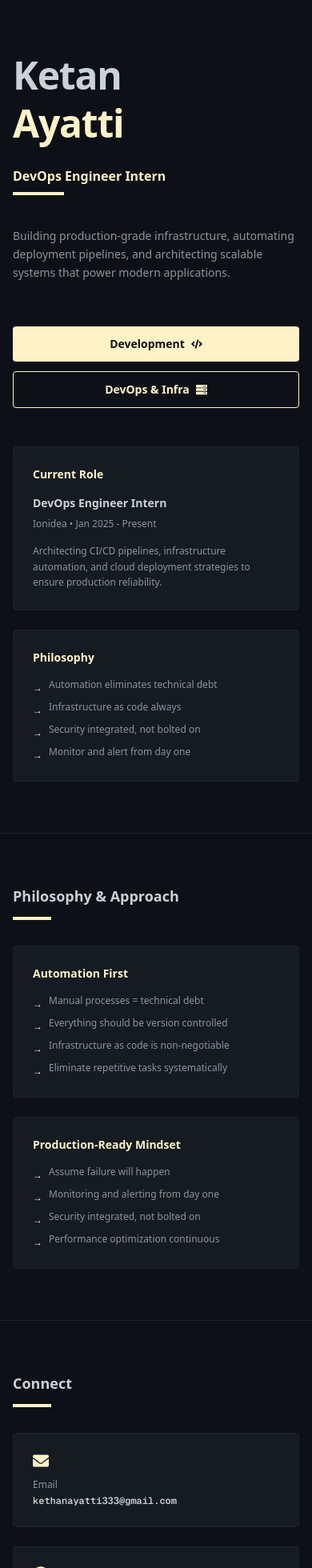
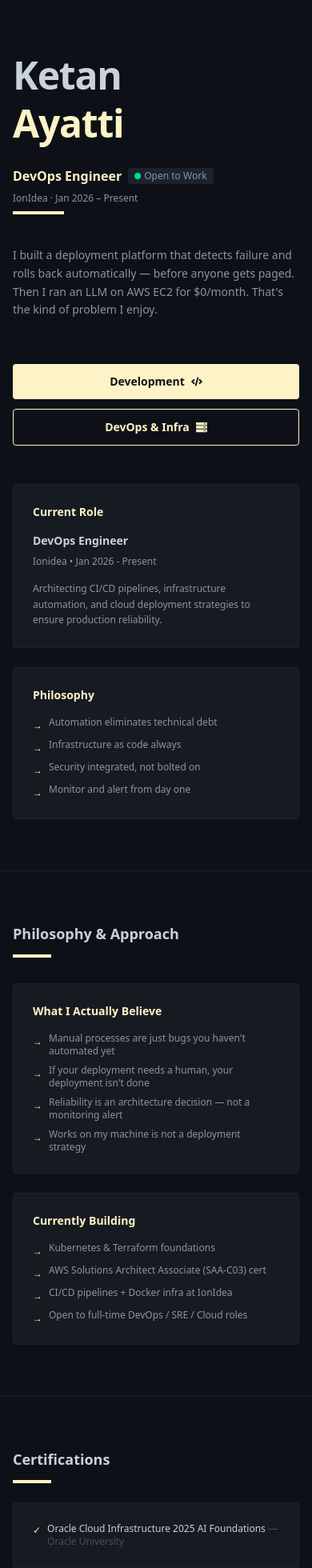
Before and after one commit to ketanayatti/mywebsite, a Next.js app: page / in a window 390 px wide. Shown: the top 1960 px of the page at 80% size. Built offline with nearby package versions, Linux system fonts and the light colour scheme.

Commit message:
feat: Update portfolio with new projects, enhanced descriptions, and improved UI elements

```diff
--- a/src/app/layout.tsx
+++ b/src/app/layout.tsx
@@ -14,24 +14,31 @@ const geistMono = Geist_Mono({
 });
 
 export const metadata: Metadata = {
-  title: "Ketan Ayatti | DevOps Engineer",
+  title: "Ketan Ayatti — DevOps Engineer | AWS · Docker · Kubernetes",
   description:
-    "DevOps Engineer building scalable infrastructure, automated deployment systems, and resilient cloud platforms. Specializing in CI/CD, Docker, AWS, and cloud-native architecture.",
+    "DevOps Engineer building self-healing infrastructure, CI/CD pipelines, and cloud-native systems on AWS. Open to full-time DevOps / SRE / Cloud roles. Based in Bengaluru.",
   keywords: [
     "DevOps Engineer",
+    "SRE",
     "Cloud Engineer",
+    "Infrastructure Engineer",
     "CI/CD",
     "Docker",
     "AWS",
-    "Infrastructure",
-    "Ketan Ayatti",
+    "Kubernetes",
+    "Jenkins",
+    "Terraform",
+    "Linux",
+    "Bengaluru",
+    "India",
   ],
   authors: [{ name: "Ketan Ayatti" }],
   openGraph: {
-    title: "Ketan Ayatti | DevOps Engineer",
+    title: "Ketan Ayatti — DevOps Engineer",
     description:
-      "DevOps Engineer building scalable infrastructure and automated deployment systems.",
+      "I built a deployment platform that fixes itself. Then ran an LLM on AWS for $0/month.",
     type: "website",
+    locale: "en_US",
   },
 };
 
--- a/src/app/ops/page.tsx
+++ b/src/app/ops/page.tsx
@@ -12,29 +12,28 @@ export default function OpsPage() {
   }, []);
   const opsProjects = [
     {
-      title: "Autonomous Self-Healing Infrastructure",
-      description: "AI-powered CI/CD with automated rollbacks and health monitoring.",
+      title: "Self-Hosted AIOps Agent on AWS EC2",
+      description: "$0/month LLM inference. No OpenAI. No API keys. No cloud AI bill.",
+      techs: ["Python", "FastAPI", "llama.cpp", "AWS EC2", "systemd", "Linux"],
+      github: "https://github.com/ketanayatti/Self-Hosted-AIOps-Agent-on-AWS",
+      highlights: [
+        "On-instance LLM inference — zero external AI API costs",
+        "Stable inference within 1GB RAM via 2GB swap + quantized model",
+        "REST endpoints: /metrics /query /exec /health",
+        "systemd service — survives reboots, production-ready startup",
+      ],
+    },
+    {
+      title: "Autonomous Self-Healing Deployment Platform",
+      description: "Deployment platform that detects failure and rolls back automatically. Blue-green strategy. NGINX traffic switching. No humans required at 3am.",
       techs: ["Docker", "Jenkins", "Python", "AWS", "Prometheus"],
       github: "https://github.com/ketanayatti/auto-healing-infra",
       highlights: [
-        "Automated deployment with rollback on failure",
+        "Automated deployment with zero-downtime blue-green strategy",
+        "Health check FAILS → nginx stays on blue, green container killed",
         "Real-time health monitoring and alerting",
-        "AI-driven anomaly detection",
         "Infrastructure as Code (Terraform/CloudFormation)",
         "Multi-region high availability setup",
-      ],
-    },
-    {
-      title: "AI Mock Interview CI/CD Pipeline",
-      description: "Complete DevOps setup for containerized application with automated testing.",
-      techs: ["Docker", "Jenkins", "AWS ECR", "pytest"],
-      github: "https://github.com/ketanayatti/ai-mock-interview-devops",
-      highlights: [
-        "Containerized microservices with Docker",
-        "GitOps-style CI/CD pipeline",
-        "Automated unit and integration testing",
-        "Container registry and image management",
-        "Deployment orchestration",
       ],
     },
     {
@@ -45,22 +44,22 @@ export default function OpsPage() {
       highlights: [
         "Service orchestration with Docker Compose",
         "Automated database backup and recovery",
-        "Load balancing and reverse proxy setup",
+        "Load balancing and reverse proxy setup with NGINX",
         "Monitoring with logs and metrics aggregation",
         "Secure credential management",
       ],
     },
     {
-      title: "Self-Hosted AIOps Agent on AWS",
-      description: "Production-grade AIOps micro-agent with local LLM inference on EC2 Free Tier.",
-      techs: ["Python", "FastAPI", "AWS EC2", "llama.cpp", "Docker"],
-      github: "https://github.com/ketanayatti/Self-Hosted-AIOps-Agent-on-AWS",
+      title: "AI Mock Interview CI/CD Pipeline",
+      description: "Complete DevOps setup for containerized application with automated testing.",
+      techs: ["Docker", "Jenkins", "AWS ECR", "pytest"],
+      github: "https://github.com/ketanayatti/ai-mock-interview-devops",
       highlights: [
-        "Live infrastructure monitoring (CPU/memory) via FastAPI",
-        "On-instance LLM inference with llama.cpp (zero external API costs)",
-        "Controlled command execution with whitelisted shell operations",
-        "Tool-first routing for deterministic operations",
-        "Fully self-hosted cloud workload deployment",
+        "Containerized microservices with Docker",
+        "Branch-aware Jenkins pipeline for dev/staging/prod",
+        "Automated unit and integration testing",
+        "Container registry and image management",
+        "Deployment orchestration and health checks",
       ],
     },
   ];
@@ -259,9 +258,9 @@ export default function OpsPage() {
       {/* Contact Section */}
       <section className="bg-[#0d1117] border-t border-[#1b2230]">
         <div className="max-w-6xl mx-auto px-4 sm:px-6 py-12 text-center">
-          <h2 className="text-lg md:text-xl font-bold text-[#c9d1d9] mb-3">Let&apos;s Build Infrastructure Together</h2>
+          <h2 className="text-lg md:text-xl font-bold text-[#c9d1d9] mb-3">Open to Full-Time Roles</h2>
           <p className="text-xs text-[#8b949e] mb-4 max-w-lg mx-auto">
-            Looking to discuss DevOps practices, infrastructure design, or CI/CD optimization?
+            Looking for DevOps Engineer / SRE / Cloud Engineer opportunities. Bengaluru, Pune, Hyderabad — or remote. I respond within 24 hours.
           </p>
           <a
             href="mailto:kethanayatti333@gmail.com"
--- a/src/app/page.tsx
+++ b/src/app/page.tsx
@@ -1,8 +1,8 @@
 import Landing from "@/components/Landing";
 
 export const metadata = {
-  title: "Ketan Ayatti | DevOps Engineer & Full-Stack Developer",
-  description: "Production-grade systems. From code to cloud.",
+  title: "Ketan Ayatti — DevOps Engineer",
+  description: "I built a deployment platform that detects failure and rolls back automatically. Then I ran an LLM on AWS EC2 for $0/month. That's the kind of problem I enjoy.",
 };
 
 export default function Home() {
--- a/src/components/DevOpsTerminal.tsx
+++ b/src/components/DevOpsTerminal.tsx
@@ -13,11 +13,114 @@ const TERMINAL_COMMANDS: Record<
   string,
   { output: string[]; type: "success" | "info" | "error" }
 > = {
+  whoami: {
+    output: [
+      "Ketan Ayatti — DevOps Engineer",
+    ],
+    type: "success",
+  },
+  status: {
+    output: [
+      "actively looking · DevOps / SRE / Cloud",
+      "Bengaluru or Remote · respond within 24hrs",
+    ],
+    type: "success",
+  },
+  "projects --highlight": {
+    output: [
+      "[1] autonomous-self-healing-platform  ·  zero-downtime blue-green deployment",
+      "[2] self-hosted-aiops-agent           ·  $0 LLM inference on AWS EC2 t2.micro",
+      "[3] communiatec-devops-platform       ·  full CI/CD + Docker + NGINX on Linux",
+      "[4] ai-mock-interview                 ·  branch-aware Jenkins pipeline",
+    ],
+    type: "info",
+  },
+  stack: {
+    output: [
+      "docker · jenkins · github-actions · aws-ec2 · nginx · linux · bash · python",
+      "learning: kubernetes · terraform",
+    ],
+    type: "info",
+  },
+  contact: {
+    output: [
+      "kethanayatti333@gmail.com",
+      "linkedin.com/in/ketanayatti",
+      "github.com/ketanayatti",
+    ],
+    type: "info",
+  },
+  aiops: {
+    output: [
+      "Self-Hosted AIOps Agent on AWS EC2",
+      "─────────────────────────────────────",
+      "Problem:  Everyone pays OpenAI. What's the cheapest possible AI agent?",
+      "Solution: TinyLlama 1.1B via llama.cpp on t2.micro (1GB RAM)",
+      "Trick:    2GB swap to fake memory headroom",
+      "Result:   $0/month inference cost. Production-ready via systemd.",
+      "Endpoints: /metrics /query /exec /health",
+      "Repo: github.com/ketanayatti/Self-Hosted-AIOps-Agent-on-AWS",
+    ],
+    type: "success",
+  },
+  selfheal: {
+    output: [
+      "Autonomous Self-Healing Deployment Platform",
+      "─────────────────────────────────────────────",
+      "Strategy: Blue-Green deployment with automated health validation",
+      "Flow:     push → green spins up → health check →",
+      "          PASS: nginx flips traffic, blue retired ✓",
+      "          FAIL: nginx stays on blue, green killed ✗",
+      "Result:   Zero-downtime releases. Zero humans paged at 3am.",
+      "Repo: github.com/ketanayatti/Autonomous-Self-Healing-Deployment-Platform",
+    ],
+    type: "success",
+  },
+  internship: {
+    output: [
+      "DevOps Engineer Intern — IonIdea (Jan 2026 – Present)",
+      "───────────────────────────────────────────────────────",
+      "✓ Hardened Linux servers: SSH key-only, UFW rules, RBAC",
+      "  → eliminated password-based login across all dev instances",
+      "✓ Jenkins CI/CD pipeline: 8-command manual deploy → 1 git push",
+      "✓ Dockerized full-stack app: dev/staging parity achieved",
+      "✓ Bash + cron automated backups: manual DBA effort → zero",
+      "✓ Centralized log rotation: observability improved, storage reduced",
+    ],
+    type: "info",
+  },
+  open: {
+    output: [
+      "STATUS: Open to Work",
+      "─────────────────────",
+      "Roles:     DevOps Engineer · SRE · Cloud Infrastructure Engineer",
+      "           Platform Engineer · Cloud Engineer",
+      "Locations: Bengaluru · Pune · Hyderabad · Remote",
+      "Type:      Full-time",
+      "Start:     Immediately available",
+      "",
+      "Reach out: kethanayatti333@gmail.com",
+    ],
+    type: "success",
+  },
   help: {
     output: [
       "╔══════════════════════════════════════════════════════════╗",
       "║          DEVOPS PLAYGROUND COMMAND REFERENCE             ║",
       "╚══════════════════════════════════════════════════════════╝",
+      "",
+      "📊 QUICK COMMANDS:",
+      "  whoami                   About me",
+      "  status                   Current hiring status",
+      "  projects --highlight     Highlight projects",
+      "  stack                    Tech stack",
+      "  contact                  Contact info",
+      "",
+      "🚀 PROJECT DEEP DIVES:",
+      "  aiops                    Self-Hosted AIOps Agent",
+      "  selfheal                 Self-Healing Platform",
+      "  internship               Current internship at IonIdea",
+      "  open                     Open to Work details",
       "",
       "📦  DEPLOYMENT COMMANDS:",
       "  deploy --env=prod        Deploy to production",
@@ -45,35 +148,6 @@ const TERMINAL_COMMANDS: Record<
       "  help                     Show this help message",
     ],
     type: "info",
-  },
-  status: {
-    output: [
-      "╔══════════════════════════════════════════════════════════╗",
-      "║                  DEPLOYMENT STATUS                       ║",
-      "╚══════════════════════════════════════════════════════════╝",
-      "",
-      "🟢 PRODUCTION",
-      "  Status: OPERATIONAL",
-      "  Version: v1.2.3",
-      "  Uptime: 99.98%",
-      "  Last Deploy: 2 hours ago",
-      "  CPU: 32% | Memory: 45% | Disk: 62%",
-      "",
-      "🟡 STAGING",
-      "  Status: OPERATIONAL",
-      "  Version: v1.3.0-dev",
-      "  Uptime: 99.95%",
-      "  Health Checks: PASSING ✓",
-      "",
-      "🐳 CONTAINERS",
-      "  Frontend: running (2 instances)",
-      "  API: running (3 instances)",
-      "  Database: running (1 instance)",
-      "  Cache: running (1 instance)",
-      "",
-      "✓ All systems operational",
-    ],
-    type: "success",
   },
   "docker ps": {
     output: [
@@ -228,14 +302,15 @@ const TERMINAL_COMMANDS: Record<
       "",
       "👤 PERSONAL INFORMATION:",
       "  Name: Ketan Ayatti",
-      "  Role: DevOps Engineer Intern",
+      "  Role: DevOps Engineer",
       "  Company: Ionidea",
-      "  Location: India",
+      "  Location: Bengaluru, India · Open to Pune, Hyderabad, Remote",
       "  Email: kethanayatti333@gmail.com",
       "",
       "🔗 SOCIAL LINKS:",
       "  GitHub: https://github.com/ketanayatti",
       "  LinkedIn: https://www.linkedin.com/in/ketanayatti",
+      "  Portfolio: ketanayatti.netlify.app",
       "",
       "🎯 EXPERTISE:",
       "  • Docker & Container Orchestration",
@@ -250,49 +325,11 @@ const TERMINAL_COMMANDS: Record<
       "  • Autonomous Self-Healing Infrastructure Platform",
       "  • AI Mock Interview Platform (Full DevOps Setup)",
       "  • Self-Hosted AIOps Agent on AWS EC2",
-      "  • Enterprise Infrastructure Automation",
+      "  • CI/CD setup at IonIdea",
       "",
       "📬 CONTACT ME:",
       "  Ready to discuss DevOps practices, infrastructure design,",
-      "  and CI/CD optimization. Feel free to reach out!",
-    ],
-    type: "info",
-  },
-  whoami: {
-    output: [
-      "╔══════════════════════════════════════════════════════════╗",
-      "║           KETAN AYATTI — DevOps Engineer                  ║",
-      "╚══════════════════════════════════════════════════════════╝",
-      "",
-      "👤 PERSONAL INFORMATION:",
-      "  Name: Ketan Ayatti",
-      "  Role: DevOps Engineer Intern",
-      "  Company: Ionidea",
-      "  Location: India",
-      "  Email: kethanayatti333@gmail.com",
-      "",
-      "🔗 SOCIAL LINKS:",
-      "  GitHub: https://github.com/ketanayatti",
-      "  LinkedIn: https://www.linkedin.com/in/ketanayatti",
-      "",
-      "🎯 EXPERTISE:",
-      "  • Docker & Container Orchestration",
-      "  • CI/CD Pipelines (Jenkins, GitHub Actions)",
-      "  • AWS Cloud Infrastructure",
-      "  • Infrastructure as Code (Terraform)",
-      "  • Linux System Administration",
-      "  • Monitoring & Observability (Prometheus)",
-      "  • Security & Infrastructure Hardening",
-      "",
-      "🚀 NOTABLE WORK:",
-      "  • Autonomous Self-Healing Infrastructure Platform",
-      "  • AI Mock Interview Platform (Full DevOps Setup)",
-      "  • Self-Hosted AIOps Agent on AWS EC2",
-      "  • Enterprise Infrastructure Automation",
-      "",
-      "📬 CONTACT ME:",
-      "  Ready to discuss DevOps practices, infrastructure design,",
-      "  and CI/CD optimization. Feel free to reach out!",
+      "  and CI/CD optimization. Respond within 24 hours.",
     ],
     type: "info",
   },
@@ -307,9 +344,60 @@ export default function DevOpsTerminal() {
   const [input, setInput] = useState("");
   const terminalRef = useRef<HTMLDivElement>(null);
   const inputRef = useRef<HTMLInputElement>(null);
+  const [booted, setBooted] = useState(false);
 
+  // Auto-boot sequence on first load
   useEffect(() => {
-    // Auto scroll to bottom
+    if (typeof window === 'undefined') return;
+
+    const isBooted = sessionStorage.getItem('terminal-booted');
+    if (!isBooted && !booted) {
+      const bootSequence = [
+        { input: 'whoami', delay: 0 },
+        { input: 'status', delay: 400 },
+        { input: 'projects --highlight', delay: 400 },
+        { input: 'stack', delay: 400 },
+        { input: 'contact', delay: 400 },
+      ];
+
+      let currentIndex = 0;
+      const runBootSequence = () => {
+        if (currentIndex < bootSequence.length) {
+          const cmd = bootSequence[currentIndex];
+          setTimeout(() => {
+            const command = cmd.input.toLowerCase();
+            const result =
+              TERMINAL_COMMANDS[command] || {
+                output: [`command not found: ${cmd.input}`],
+                type: "error" as const,
+              };
+
+            setHistory((prev) => [
+              ...prev,
+              { input: cmd.input, output: result.output, type: result.type },
+            ]);
+
+            currentIndex++;
+            runBootSequence();
+          }, cmd.delay);
+        } else {
+          sessionStorage.setItem('terminal-booted', 'true');
+          setBooted(true);
+          if (inputRef.current) {
+            inputRef.current.focus();
+          }
+        }
+      };
+
+      // Start boot sequence after a short delay
+      setTimeout(() => {
+        runBootSequence();
+      }, 300);
+    }
+  }, [booted]);
+
+  // Auto scroll to bottom
+  useEffect(() => {
     if (terminalRef.current) {
       terminalRef.current.scrollTop = terminalRef.current.scrollHeight;
     }
@@ -343,6 +431,7 @@ export default function DevOpsTerminal() {
   const clearHistory = () => {
     setHistory([]);
     setInput("");
+    sessionStorage.removeItem('terminal-booted');
   };
 
   return (
@@ -424,6 +513,9 @@ export default function DevOpsTerminal() {
                   className="flex-1 bg-transparent text-[#c9d1d9] font-mono text-sm focus:outline-none placeholder-[#484f58]"
                   autoFocus
                 />
+                {input === "" && (
+                  <span className="text-[#00FF41] font-mono text-sm animate-pulse">█</span>
+                )}
               </div>
             </div>
           </div>
@@ -431,7 +523,7 @@ export default function DevOpsTerminal() {
           {/* Help Text */}
           <div className="mt-6 p-4 bg-[#0d1117] border border-[#1b2230] rounded-lg">
             <p className="text-xs text-[#8b949e] font-mono">
-              💡 Try: <span className="text-[#00f5d4]">help</span> • <span className="text-[#00f5d4]">status</span> • <span className="text-[#00f5d4]">deploy --env=prod</span> • <span className="text-[#00f5d4]">docker ps</span> • <span className="text-[#00f5d4]">metrics</span>
+              # try: <span className="text-[#00f5d4]">whoami</span> · <span className="text-[#00f5d4]">aiops</span> · <span className="text-[#00f5d4]">selfheal</span> · <span className="text-[#00f5d4]">internship</span> · <span className="text-[#00f5d4]">open</span> · <span className="text-[#00f5d4]">help</span>
             </p>
           </div>
         </motion.div>
--- a/src/components/Landing.tsx
+++ b/src/components/Landing.tsx
@@ -42,14 +42,23 @@ export default function LandingPage() {
                   </h1>
                 </div>
                 <div className="space-y-2">
-                  <p className="text-base sm:text-lg text-amber-100 font-semibold">DevOps Engineer Intern</p>
+                  <div className="flex items-center gap-2">
+                    <p className="text-base sm:text-lg text-amber-100 font-semibold">DevOps Engineer</p>
+                    <span className="flex items-center gap-1 bg-[#1b2230] px-2 py-0.5 rounded text-xs">
+                      <span className="w-2 h-2 rounded-full bg-green-400 animate-pulse"></span>
+                      <span className="text-[#8b949e]">Open to Work</span>
+                    </span>
+                  </div>
+                  <p className="text-xs sm:text-sm text-[#8b949e]">IonIdea · Jan 2026 – Present</p>
                   <div className="w-16 h-1 bg-amber-100"></div>
                 </div>
               </div>
 
               {/* Bio */}
               <p className="text-sm sm:text-base text-[#8b949e] leading-relaxed max-w-md">
-                Building production-grade infrastructure, automating deployment pipelines, and architecting scalable systems that power modern applications.
+                I built a deployment platform that detects failure and rolls back automatically — before anyone gets paged.
+                Then I ran an LLM on AWS EC2 for $0/month.
+                That's the kind of problem I enjoy.
               </p>
 
               {/* CTA Buttons */}
@@ -77,8 +86,8 @@ export default function LandingPage() {
               <div className="bg-[#161b22] border border-[#1b2230] rounded p-6 space-y-4">
                 <h3 className="text-amber-100 font-bold text-sm">Current Role</h3>
                 <div className="space-y-2">
-                  <p className="text-[#c9d1d9] font-semibold text-sm">DevOps Engineer Intern</p>
-                  <p className="text-[#8b949e] text-xs">Ionidea • Jan 2025 - Present</p>
+                  <p className="text-[#c9d1d9] font-semibold text-sm">DevOps Engineer</p>
+                  <p className="text-[#8b949e] text-xs">Ionidea • Jan 2026 - Present</p>
                 </div>
                 <p className="text-[#8b949e] text-xs leading-relaxed">
                   Architecting CI/CD pipelines, infrastructure automation, and cloud deployment strategies to ensure production reliability.
@@ -124,21 +133,21 @@ export default function LandingPage() {
             <div className="grid md:grid-cols-2 gap-6">
               {[
                 {
-                  title: "Automation First",
+                  title: "What I Actually Believe",
                   points: [
-                    "Manual processes = technical debt",
-                    "Everything should be version controlled",
-                    "Infrastructure as code is non-negotiable",
-                    "Eliminate repetitive tasks systematically",
+                    "Manual processes are just bugs you haven't automated yet",
+                    "If your deployment needs a human, your deployment isn't done",
+                    "Reliability is an architecture decision — not a monitoring alert",
+                    "Works on my machine is not a deployment strategy",
                   ],
                 },
                 {
-                  title: "Production-Ready Mindset",
+                  title: "Currently Building",
                   points: [
-                    "Assume failure will happen",
-                    "Monitoring and alerting from day one",
-                    "Security integrated, not bolted on",
-                    "Performance optimization continuous",
+                    "Kubernetes & Terraform foundations",
+                    "AWS Solutions Architect Associate (SAA-C03) cert",
+                    "CI/CD pipelines + Docker infra at IonIdea",
+                    "Open to full-time DevOps / SRE / Cloud roles",
                   ],
                 },
               ].map((section, idx) => (
@@ -159,6 +168,39 @@ export default function LandingPage() {
         </div>
       </motion.section>
 
+      {/* Certifications Section */}
+      <motion.section
+        variants={containerVariants}
+        initial="hidden"
+        animate="visible"
+        className="border-t border-[#1b2230] px-4 sm:px-6 py-16"
+      >
+        <div className="max-w-6xl mx-auto">
+          <motion.div variants={itemVariants} className="space-y-6">
+            <div>
+              <h2 className="text-lg md:text-xl font-bold text-[#c9d1d9] mb-3">Certifications</h2>
+              <div className="h-1 w-12 bg-amber-100"></div>
+            </div>
+
+            <div className="bg-[#161b22] border border-[#1b2230] rounded p-6">
+              <ul className="space-y-3">
+                {[
+                  { cert: "Oracle Cloud Infrastructure 2025 AI Foundations", issuer: "Oracle University", status: "✓" },
+                ].map((item, idx) => (
+                  <li key={idx} className="flex items-start gap-2 text-xs text-[#8b949e]">
+                    <span className="text-amber-100 flex-shrink-0 mt-0.5">{item.status}</span>
+                    <div>
+                      <span className="text-[#c9d1d9]">{item.cert}</span>
+                      {item.issuer && <span className="text-[#484f58]"> — {item.issuer}</span>}
+                    </div>
+                  </li>
+                ))}
+              </ul>
+            </div>
+          </motion.div>
+        </div>
+      </motion.section>
+
       {/* Contact Section */}
       <motion.section
         variants={containerVariants}
@@ -169,8 +211,17 @@ export default function LandingPage() {
         <div className="max-w-6xl mx-auto">
           <motion.div variants={itemVariants} className="space-y-8">
             <div>
-              <h2 className="text-lg md:text-xl font-bold text-[#c9d1d9] mb-3">Connect</h2>
+              <h2 className="text-lg md:text-xl font-bold text-[#c9d1d9] mb-3">Let's Connect</h2>
               <div className="h-1 w-12 bg-amber-100"></div>
+            </div>
+
+            <div className="bg-[#161b22] border border-[#1b2230] rounded p-6 mb-6">
+              <p className="text-[#8b949e] text-sm leading-relaxed">
+                I'm actively looking for full-time DevOps / SRE / Cloud roles. Bengaluru, Pune, Hyderabad — or remote.
+                <br />
+                I respond within 24 hours.
+              </p>
+              <p className="text-[#484f58] text-xs mt-3 font-mono">→ avg response time: &lt; 24 hours</p>
             </div>
 
             <div className="grid sm:grid-cols-3 gap-6">
```
Also changed, not shown: src/app/dev/page.tsx (+13 -2 lines), src/components/Footer.tsx (+6 -3 lines).
